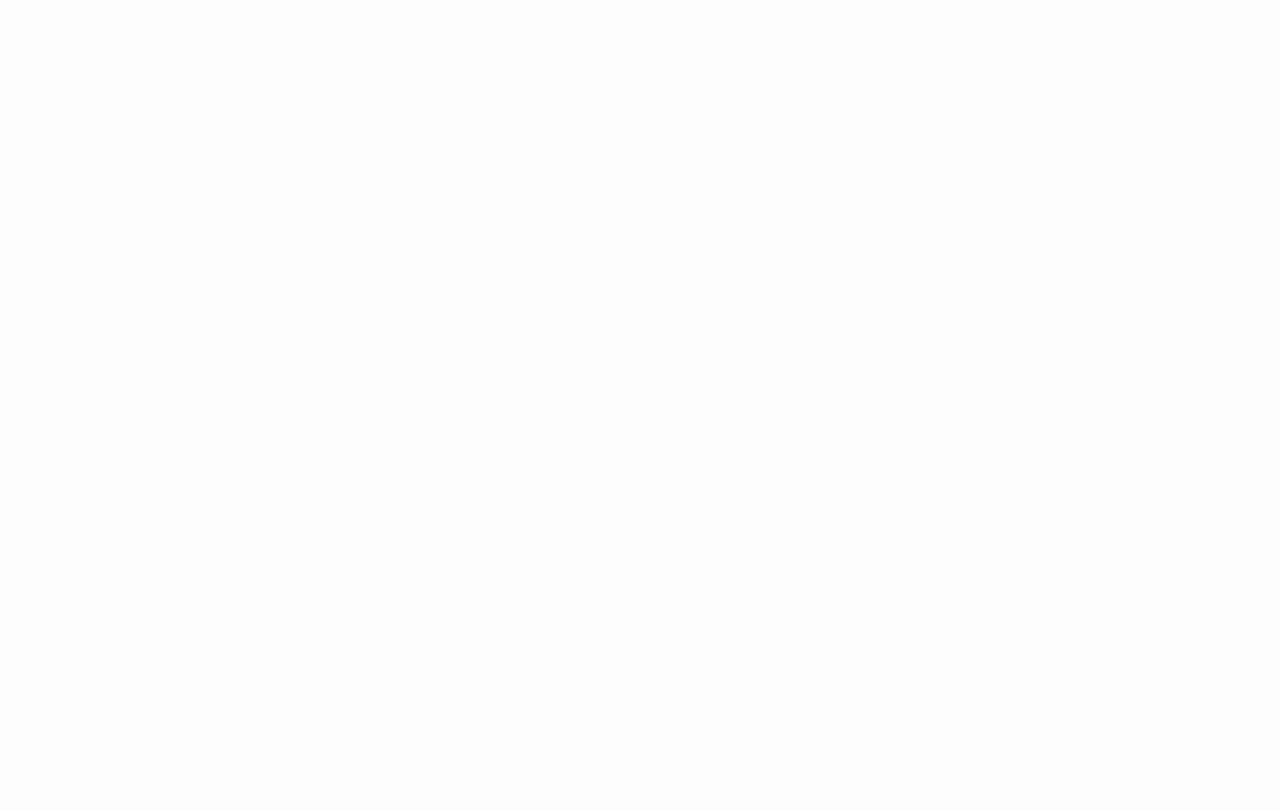
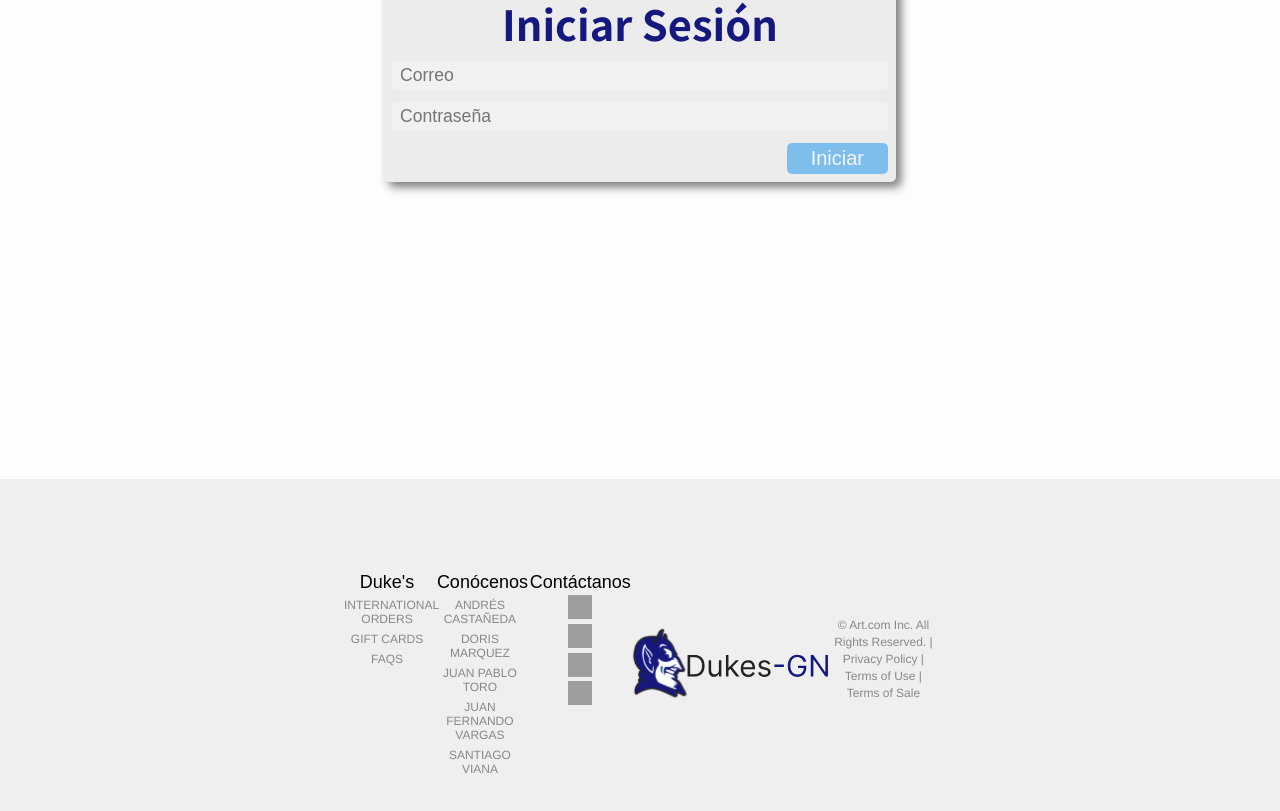
Before and after one commit to JuanWebDeveloper/Dukes-GN-Frontend, an Angular app: page /dashboard in a window 1280 px wide. Shown: the part 321-1132 px from the top of the page. Before the commit the page ends 800 px from the top, so only its background shows below. Built offline with nearby package versions, Linux system fonts and the light colour scheme; grey boxes are pictures that could not be loaded.

Commit message:
[FETCH] Creación del footer
se creó y se estiló el footer, falta mejorar

HU-Componentes compartidos.

```diff
--- /dev/null
+++ b/src/app/ui/shared/footer/footer.component.html
@@ -0,0 +1,115 @@
+<footer>
+  <div class="footer-gray">
+    <div class="footer-custom">
+      <div class="footer-lists">
+        <div class="footer-list-wrap">
+          <h6 class="ftr-hdr">Duke's</h6>
+          <ul class="ftr-links-sub">
+            <li>
+              <a href="/help/international-shipping.html" rel="nofollow"
+                >International Orders</a
+              >
+            </li>
+            <li><a href="/~/egift-cards/" rel="nofollow">Gift Cards</a></li>
+            <li><a href="/help/faq.html" rel="nofollow">FAQs</a></li>
+          </ul>
+        </div>
+        <div class="footer-list-wrap">
+          <h6 class="ftr-hdr">Conócenos</h6>
+          <ul class="ftr-links-sub">
+            <li>
+              <a href="/asp/aboutus/default-asp/_/posters.htm" rel="nofollow"
+                >Andrés Castañeda</a
+              >
+            </li>
+            <li>
+              <a href="http://corporate.art.com/careers" rel="nofollow"
+                >Doris Marquez</a
+              >
+            </li>
+            <li>
+              <a href="/asp/landing/artistrising" rel="nofollow"
+                >Juan Pablo Toro</a
+              >
+            </li>
+            <li>
+              <a href="/~/art-for-business" rel="nofollow"
+                >Juan Fernando Vargas</a
+              >
+            </li>
+            <li>
+              <a href="http://affiliates.art.com/index.aspx" rel="nofollow"
+                >Santiago Viana</a
+              >
+            </li>
+          </ul>
+        </div>
+        <div class="footer-social">
+          <h6 class="ftr-hdr">Contáctanos</h6>
+          <ul>
+            <li>
+              <a href="https://www.facebook.com/art.com" title="Facebook">
+                <img
+                  width="24"
+                  height="24"
+                  alt="Like us on Facebook"
+                  src="http://cache1.artprintimages.com/images/jump_pages/rebrand/footer/fb.png"
+                />
+              </a>
+            </li>
+            <li>
+              <a
+                href="https://plus.google.com/108089796661280870153"
+                title="Google+"
+              >
+                <img
+                  width="24"
+                  height="24"
+                  alt="Follow us on Google+"
+                  src="http://cache1.artprintimages.com/images/jump_pages/rebrand/footer/gplus.png"
+                />
+              </a>
+            </li>
+            <li>
+              <a href="https://pinterest.com/artdotcom/" target="_blank">
+                <img
+                  width="24"
+                  height="24"
+                  alt="Follow us on Pinterest"
+                  src="http://cache1.artprintimages.com/images/jump_pages/rebrand/footer/pin-badge.png"
+                />
+              </a>
+            </li>
+            <li>
+              <a target="_blank" href="http://instagram.com/artdotcom/">
+                <img
+                  width="24"
+                  height="24"
+                  alt="Follow us on Instagram"
+                  src="http://cache1.artprintimages.com/images/jump_pages/rebrand/footer/instagram-badge.png"
+                />
+              </a>
+            </li>
+          </ul>
+        </div>
+      </div>
+      <div>
+        <img
+          src="../../../../assets/logo.svg"
+          id="logo"
+          width="200"
+          height="320"
+        />
+      </div>
+      <div class="footer-legal">
+        <p>
+          &copy; Art.com Inc. All Rights Reserved. |
+          <a href="/help/privacy-policy.html" rel="nofollow">Privacy Policy</a>
+          |
+          <a href="/help/terms-of-use.html" rel="nofollow">Terms of Use</a> |
+          <a href="/help/terms-of-sale.html" rel="nofollow">Terms of Sale</a>
+        </p>
+      </div>
+    </div>
+  </div>
+</footer>
--- /dev/null
+++ b/src/app/ui/shared/footer/footer.component.scss
@@ -0,0 +1,124 @@
+@use "../../styles/index" as styles;
+
+.hidden {
+  display: none;
+}
+
+.footer-gray {
+  background-color: #efefef;
+  width: 100%;
+
+  position: relative;
+  bottom: 0;
+}
+
+.footer-custom {
+  color: #888;
+  font: normal normal 12px/1.4 "HelveticaNeue-Light", "Helvetica Neue Light",
+    "Helvetica Neue", Helvetica, Arial, "Lucida Grande", sans-serif;
+  box-sizing: border-box;
+  padding: 24px;
+  position: relative;
+  margin: 0 auto;
+  align-items: center;
+  text-align: center;
+  width: 50%;
+  margin: 0 auto;
+
+  display: flex;
+  justify-content: space-between;
+  position: relative;
+  width: 50%;
+  text-align: center;
+}
+
+.footer-lists {
+  display: flex;
+  justify-content: space-between;
+  position: relative;
+  width: 100%;
+  text-align: center;
+}
+
+.ftr-hdr {
+  color: #000;
+  font: 22px/1.4 "BebasNeueRegular", BebasNeue, "Bebas Neue", Arial, sans-serif;
+  margin: 1em 0 0;
+}
+
+@media only screen and (min-width: 768px) {
+  .ftr-hdr {
+    font-size: 18px;
+  }
+}
+
+.footer-list-wrap {
+  width: 30%;
+  box-sizing: border-box;
+}
+
+// @media only screen and (min-width: 568px) {
+//   .footer-list-wrap {
+//     width: 33.3333%;
+//   }
+// }
+
+// @media only screen and (min-width: 768px) {
+//   .footer-list-wrap {
+//     width: 25%;
+//   }
+// }
+
+.ftr-links-sub {
+  padding: 0;
+  margin: 0;
+}
+
+.ftr-links-sub:after {
+  display: table;
+  clear: both;
+  content: "";
+}
+
+.ftr-links-sub li {
+  display: block;
+  list-style-type: none;
+  margin: 0;
+  padding: 3px 0;
+  color: #888;
+  font: normal normal 12px "HelveticaNeue-Light", "Helvetica Neue Light",
+    "Helvetica Neue", Helvetica, Arial, "Lucida Grande", sans-serif;
+  text-transform: uppercase;
+  /*width: 150px;*/
+}
+
+.footer-custom a,
+.footer-custom a:link,
+.footer-custom a:visited,
+.ftr-links-sub li .link {
+  text-decoration: none;
+  color: #888;
+  padding: 5px 0;
+  display: block;
+}
+
+.footer-custom .footer-legal a {
+  display: inline;
+}
+
+.footer-custom a:hover,
+.footer-custom a:active,
+.ftr-links-sub li .link:hover {
+  text-decoration: underline;
+  color: #888;
+  cursor: pointer;
+}
+
+@media only screen and (min-width: 768px) {
+  .footer-custom a,
+  .footer-custom a:link,
+  .footer-custom a:visited,
+  .ftr-links-sub li .link {
+    padding: 0;
+  }
+}
--- /dev/null
+++ b/src/app/ui/shared/footer/footer.component.ts
@@ -0,0 +1,15 @@
+import { Component, OnInit } from '@angular/core';
+
+@Component({
+  selector: 'dukes-footer',
+  templateUrl: './footer.component.html',
+  styleUrls: ['./footer.component.scss']
+})
+export class FooterComponent implements OnInit {
+
+  constructor() { }
+
+  ngOnInit(): void {
+  }
+
+}
```
Also changed, not shown: src/app/routes/private/private-routing.module.ts (+7 -1 lines), src/app/ui/components.module.ts (+7 -1 lines).
